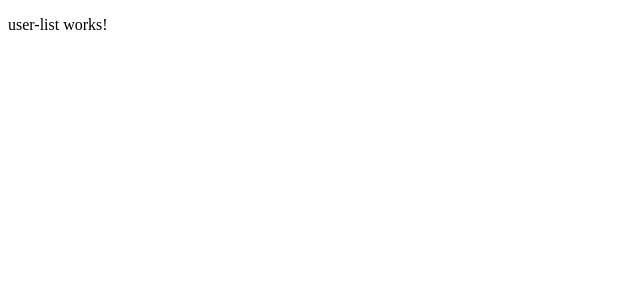
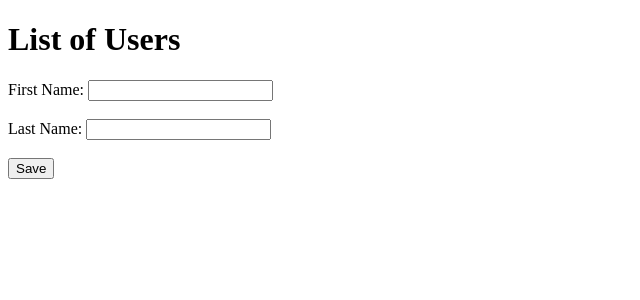
Before and after one commit to sudheesha/interview-demo, an Angular app: page /users in a window 1280 px wide. Shown: the top 300 px of the page, without its empty margins (0-640 px from the left). Built offline with nearby package versions, Linux system fonts and the light colour scheme.

Commit message:
display products

```diff
--- a/src/app/components/product-list/product-list.component.html
+++ b/src/app/components/product-list/product-list.component.html
@@ -1 +1,23 @@
-<p>product-list works!</p>
+<h1>List of Products</h1>
+
+<table>
+  <thead>
+    <th>Title</th>
+    <th>Price</th>
+    <th>Discount (%)</th>
+    <th>Stock</th>
+    <th>Brand</th>
+    <th>Category</th>
+  </thead>
+  <tbody>
+    <tr *ngFor="let product of products">
+      <td>{{ product.title }}</td>
+      <td>{{ product.price }}</td>
+      <td>{{ product.discountPercentage }}</td>
+      <td>{{ product.stock }}</td>
+      <td>{{ product.brand }}</td>
+      <td>{{ product.category }}</td>
+      <td><button>Edit</button></td>
+    </tr>
+  </tbody>
+</table>
--- a/src/app/components/product-list/product-list.component.ts
+++ b/src/app/components/product-list/product-list.component.ts
@@ -2,6 +2,7 @@ import { Component, OnInit, OnDestroy } from '@angular/core';
 import { ProductService } from 'src/app/services/product.service';
 import { Subscription } from 'rxjs';
 import { Product } from 'src/app/interfaces/product';
+import { FormControl } from '@angular/forms';
 
 @Component({
   selector: 'app-product-list',
@@ -11,6 +12,7 @@ import { Product } from 'src/app/interfaces/product';
 export class ProductListComponent implements OnInit, OnDestroy {
   sub!: Subscription;
   products: Product[] = [];
+  name = new FormControl('James');
 
   constructor(private productService: ProductService) {}
 
@@ -28,6 +30,10 @@ export class ProductListComponent implements OnInit, OnDestroy {
     });
   }
 
+  onApply = () => {
+    this.name.setValue('Nancy');
+  };
+
   ngOnDestroy(): void {
     this.sub.unsubscribe();
   }
--- a/src/app/components/user-list/user-list.component.html
+++ b/src/app/components/user-list/user-list.component.html
@@ -1 +1,13 @@
-<p>user-list works!</p>
+<h1>List of Users</h1>
+
+<form [formGroup]="profileForm" (ngSubmit)="onSubmit()">
+  <label for="first-name">First Name: </label>
+  <input id="first-name" type="text" formControlName="firstName" />
+  <br />
+  <br />
+  <label for="last-name">Last Name: </label>
+  <input id="last-name" type="text" formControlName="lastName" />
+  <br />
+  <br />
+  <button type="submit">Save</button>
+</form>
--- a/src/app/components/user-list/user-list.component.ts
+++ b/src/app/components/user-list/user-list.component.ts
@@ -1,10 +1,22 @@
-import { Component } from '@angular/core';
+import { Component, OnInit } from '@angular/core';
+import { FormControl, FormGroup } from '@angular/forms';
 
 @Component({
   selector: 'app-user-list',
   templateUrl: './user-list.component.html',
-  styleUrls: ['./user-list.component.css']
+  styleUrls: ['./user-list.component.css'],
 })
-export class UserListComponent {
+export class UserListComponent implements OnInit {
+  profileForm = new FormGroup({
+    firstName: new FormControl(''),
+    lastName: new FormControl(''),
+  });
 
+  constructor() {}
+
+  ngOnInit(): void {}
+
+  onSubmit = () => {
+    alert(this.profileForm.value);
+  };
 }
--- a/src/app/services/product.service.ts
+++ b/src/app/services/product.service.ts
@@ -1,6 +1,7 @@
 import { Injectable } from '@angular/core';
 import { HttpClient } from '@angular/common/http';
 import { Observable } from 'rxjs';
+import { map } from 'rxjs/operators';
 import { Product } from '../interfaces/product';
 
 @Injectable({
@@ -10,6 +11,8 @@ export class ProductService {
   constructor(private http: HttpClient) {}
 
   getProductList = (): Observable<Product[]> => {
-    return this.http.get<Product[]>('https://dummyjson.com/products');
+    return this.http
+      .get<any>('https://dummyjson.com/products')
+      .pipe(map(({ products }) => products));
   };
 }
```
Also changed, not shown: src/app/app.module.ts (+7 -1 lines).
